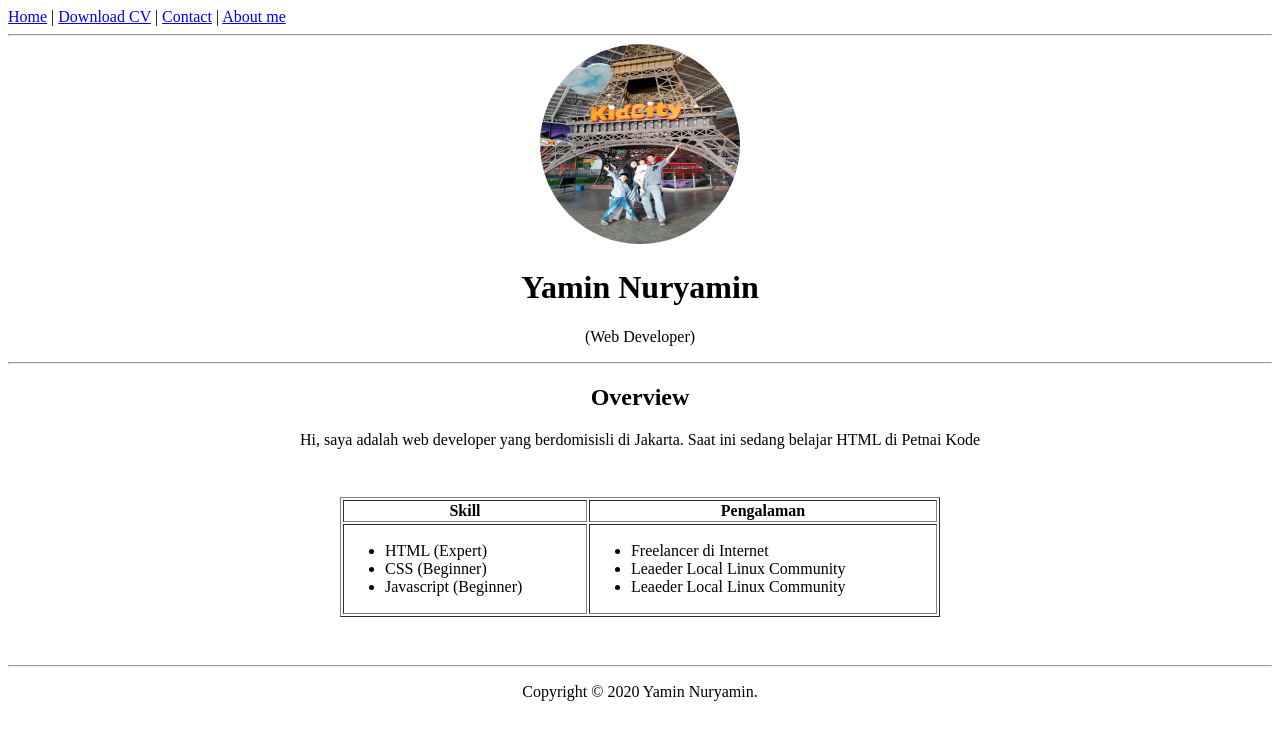
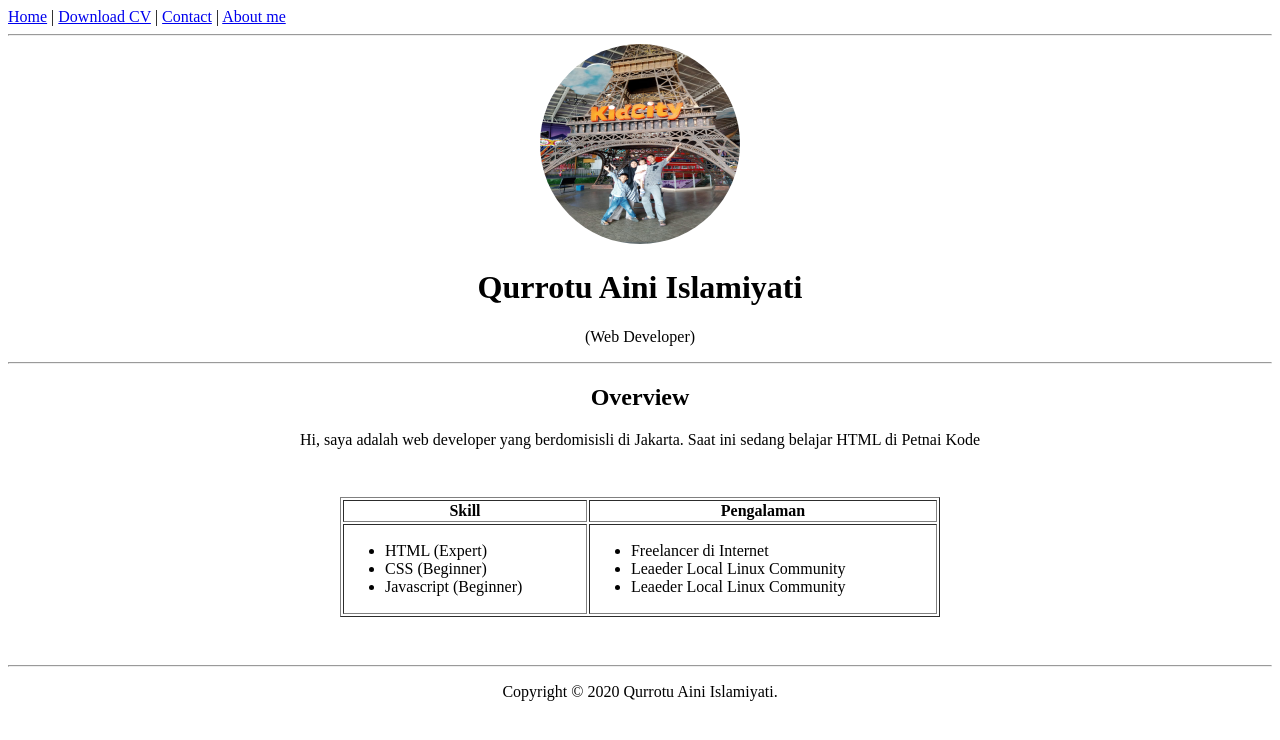
Before and after one commit to ainiqurrotuu/biodata.github.io, a plain HTML site: page index.html in a window 1280 px wide. Drawn offline with Linux system fonts and the light colour scheme; files whose address does not match are found by name.

Commit message:
Update index.html

```diff
--- a/index.html
+++ b/index.html
@@ -4,7 +4,7 @@
 <head>
     <meta charset="UTF-8">
     <meta name="viewport" content="width=device-width, initial-scale=1.0">
-    <title>Yamin Nuryamin Website</title>
+    <title>Qurrotu Aini Website</title>
 </head>
 
 <body>
@@ -19,7 +19,7 @@
 
     <header style="text-align: center;">
         <img src="image/foto-profile.jpg" width="200" height="200" style="border-radius: 50%;"/>
-        <h1>Yamin Nuryamin</h1>
+        <h1>Qurrotu Aini Islamiyati</h1>
         <p>(Web Developer)</p>
     </header>
 
@@ -64,7 +64,7 @@
 
     <hr>
     <footer style="text-align: center;">
-        <p>Copyright &copy; 2020 Yamin Nuryamin.</p>
+        <p>Copyright &copy; 2020 Qurrotu Aini Islamiyati.</p>
     </footer>
 </body>
 </html>
```
